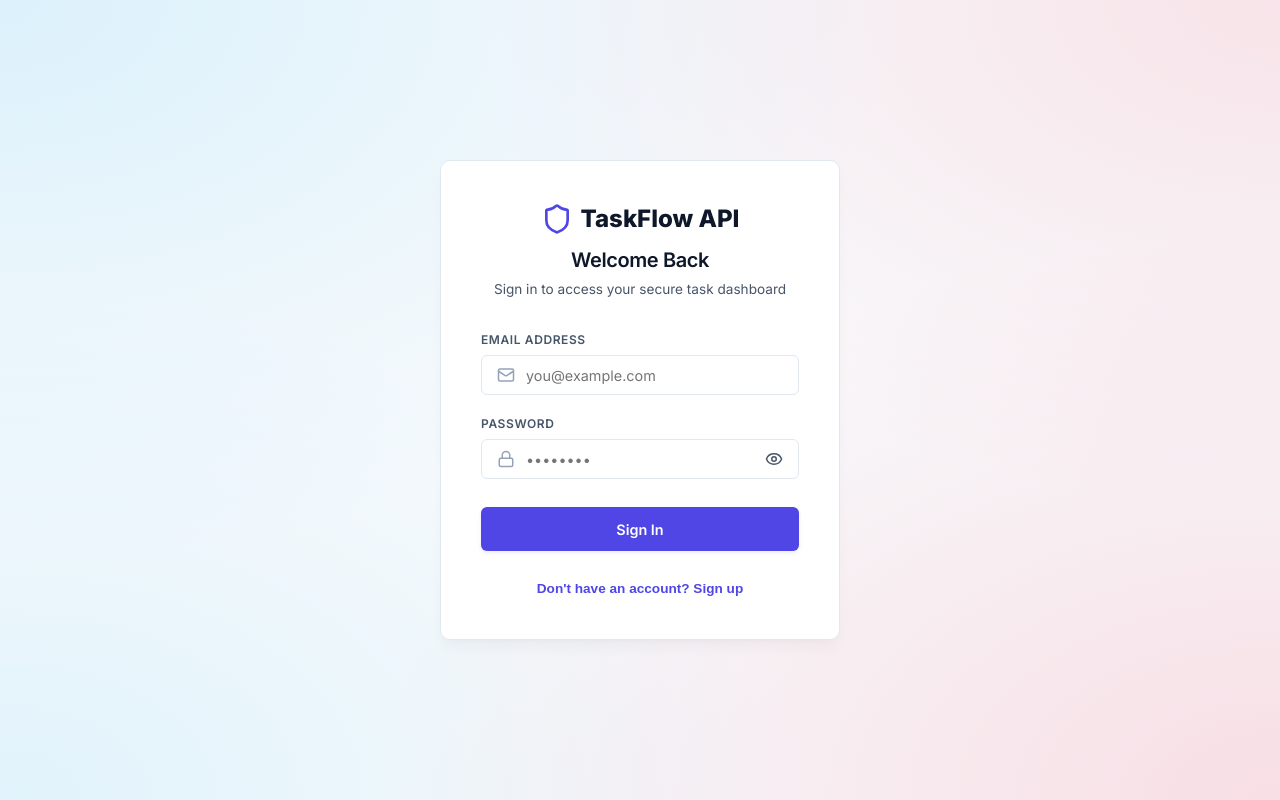
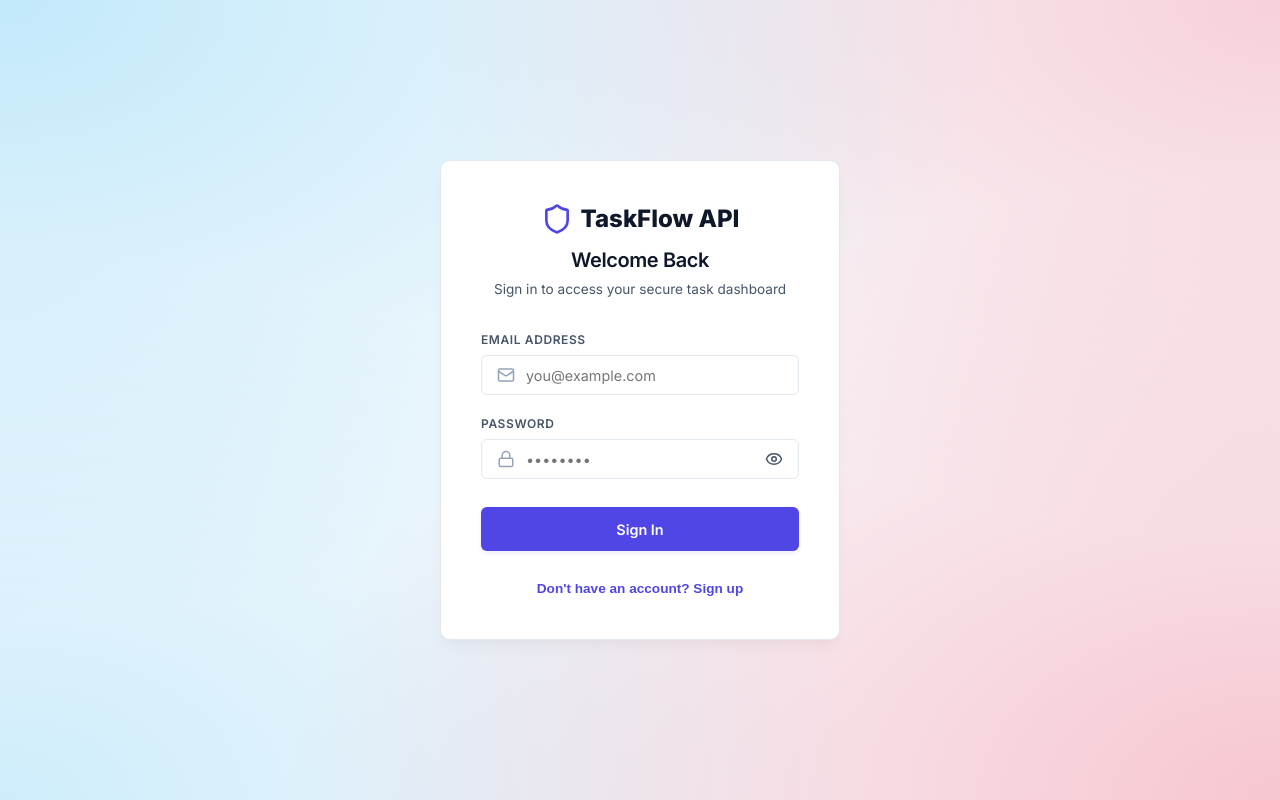
Before and after one commit to rithuraj-n/Taskflow-RBAC-API, a React (Vite) app in the folder frontend/: page / in a window 1280 px wide. Built offline with nearby package versions, Linux system fonts and the light colour scheme.

Commit message:
Style: Increase opacity of skyblue and pink background gradients for higher color visibility

```diff
--- a/frontend/src/index.css
+++ b/frontend/src/index.css
@@ -57,10 +57,10 @@ body {
   font-family: var(--font-primary);
   background-color: #f8fafc;
   background-image:
-    radial-gradient(at 0% 0%, rgba(56, 189, 248, 0.15) 0px, transparent 50%), /* Skyblue top-left */
-    radial-gradient(at 100% 100%, rgba(244, 63, 94, 0.15) 0px, transparent 50%), /* Pink bottom-right */
-    radial-gradient(at 100% 0%, rgba(244, 63, 94, 0.12) 0px, transparent 45%), /* Pink top-right */
-    radial-gradient(at 0% 100%, rgba(56, 189, 248, 0.12) 0px, transparent 45%); /* Skyblue bottom-left */
+    radial-gradient(at 0% 0%, rgba(56, 189, 248, 0.28) 0px, transparent 55%), /* Skyblue top-left */
+    radial-gradient(at 100% 100%, rgba(244, 63, 94, 0.28) 0px, transparent 55%), /* Pink bottom-right */
+    radial-gradient(at 100% 0%, rgba(244, 63, 94, 0.22) 0px, transparent 48%), /* Pink top-right */
+    radial-gradient(at 0% 100%, rgba(56, 189, 248, 0.22) 0px, transparent 48%); /* Skyblue bottom-left */
   background-attachment: fixed;
   color: var(--text-primary);
   overflow-x: hidden;
```
